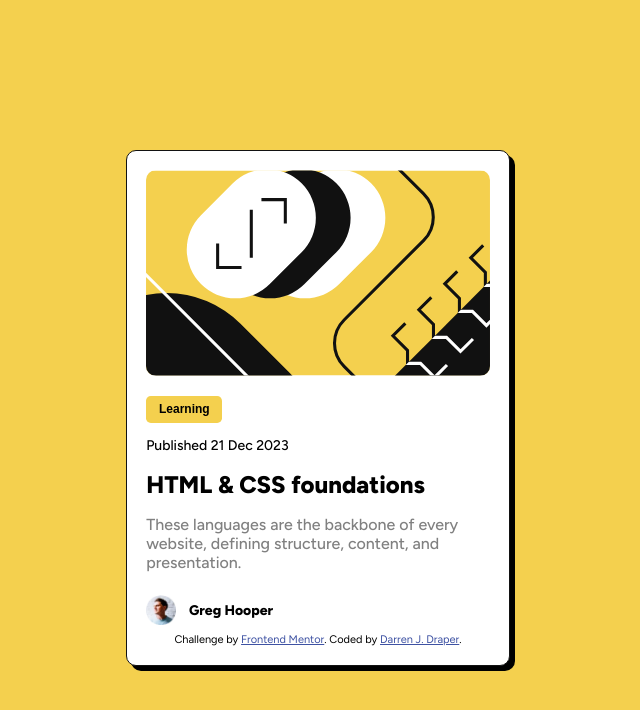
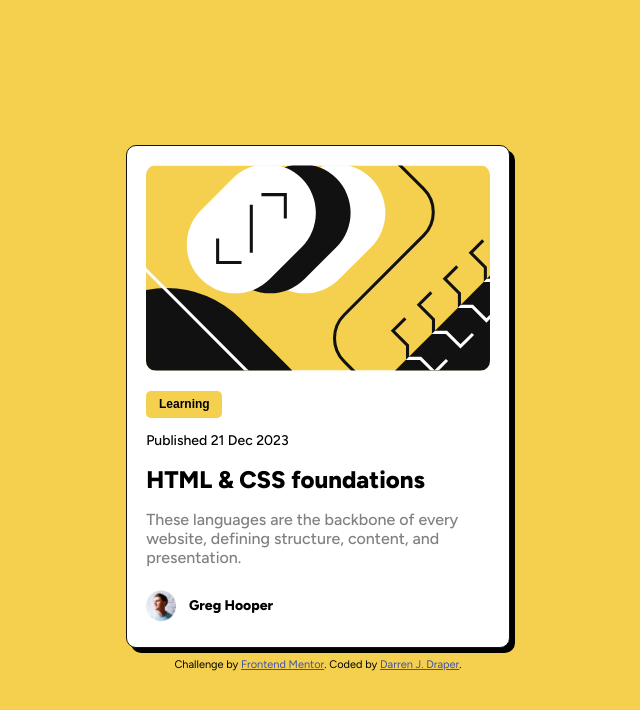
Before and after one commit to darren-2016/Blog-preview-card, a plain HTML site: page index.html in a window 1280 px wide. Shown: the whole page, without its empty margins (322-962 px from the left). Drawn offline with Linux system fonts and the light colour scheme.

Commit message:
Moved the attribution under the card

```diff
--- a/index.html
+++ b/index.html
@@ -14,11 +14,6 @@
 
     <title>Frontend Mentor | Blog preview card</title>
 
-    <!-- Feel free to remove these styles or customise in your own stylesheet 👍 -->
-    <style>
-      .attribution { font-size: 11px; text-align: center; }
-      .attribution a { color: hsl(228, 45%, 44%); }
-    </style>
   </head>
   <body>
 
@@ -41,11 +36,13 @@
         <p class="name">Greg Hooper</p>
       </div>
 
-      <div class="attribution">
-        Challenge by <a href="https://www.frontendmentor.io?ref=challenge" target="_blank">Frontend Mentor</a>.
-        Coded by <a href="https://www.frontendmentor.io/profile/darren-2016" targer="_blank">Darren J. Draper</a>.
-      </div>
+    </div>
 
+    <div class="attribution">
+      Challenge by <a href="https://www.frontendmentor.io?ref=challenge" target="_blank">Frontend Mentor</a>.
+      Coded by <a href="https://www.frontendmentor.io/profile/darren-2016" targer="_blank">Darren J. Draper</a>.
     </div>
+
+
   </body>
 </html>
--- a/styles.css
+++ b/styles.css
@@ -17,8 +17,10 @@ body {
   min-width: 375px;
   min-height: 100vh;
   display: flex;
+  flex-direction: column;
   justify-content: center;
   align-items: center;
+
 }
 
 p {
@@ -99,3 +101,14 @@ p {
   font-size: 14px;
   margin-left: 0.8rem;
 }
+
+
+.attribution {
+  margin-top: 0.6rem;
+  text-align: center;
+  font-size: 11px;
+}
+
+.attribution a {
+  color: hsl(228, 45%, 44%);
+}
```
